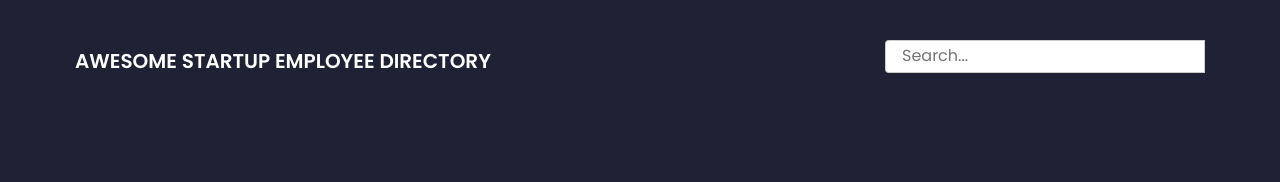
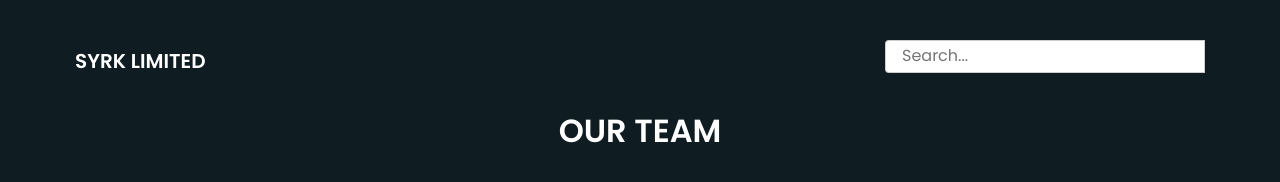
Before and after one commit to Rujay/Public-API-Request, a plain HTML site: page index.html in a window 1280 px wide. Drawn offline with Linux system fonts and the light colour scheme; no server answers.

Commit message:
changes were made to the color scheme & unnecessary code comments removed

```diff
--- a/css/styles.css
+++ b/css/styles.css
@@ -16,7 +16,7 @@ html, body {
 body {
     font-family: "Poppins", sans-serif;
     text-align: center;
-    background: #1F2235;
+    background: #0f1d22;
 }
 
 header {
@@ -85,7 +85,7 @@ header h1 {
     max-width: 360px;
     margin: 10px 10px 20px;
     padding: 10px;
-    background: #23263a;
+    background: #324147;
     border-radius: 0.25em;
     transition: .4s ease-out;
     overflow: hidden;
--- a/index.html
+++ b/index.html
@@ -1,7 +1,7 @@
 <!DOCTYPE html>
 <html lang="en-US">
     <head>
-        <title>Public API Requests</title>
+        <title>Employee Directory</title>
         <meta charset="UTF-8">
         <meta name="viewport" content="width=device-width, initial-scale=1, shrink-to-fit=no">
         <link href="css/normalize.css" rel="stylesheet">
@@ -15,86 +15,24 @@
         <header>
             <div class="header-inner-container">
                 <div class="header-text-container">
-                    <h1>AWESOME STARTUP EMPLOYEE DIRECTORY</h1>
+                    <h1>SYRK LIMITED</h1>
                 </div>
 
+
                 <div class="search-container">
-                    <!-- ======================
-                        Search markup:
 
-                        You can use the commented out markup below as a template
-                        for your search feature and append it to this `search-container` div.
-
-                        IMPORTANT: Altering the arrangement of the markup and the
-                        attributes used may break the styles or functionality.
-
-                        <form action="#" method="get">
-                            <input type="search" id="search-input" class="search-input" placeholder="Search...">
-                            <input type="submit" value="&#x1F50D;" id="search-submit" class="search-submit">
-                        </form>
-                    ======================= -->
                 </div>
             </div>
         </header>
+        <div >
+            <h1 style = "color:#fff">OUR TEAM</h1>
+        </div>
 
         <div id="gallery" class="gallery">
-            <!-- ======================
-                Gallery markup:
 
-                You can use the commented out markup below as a template
-                for each of your Gallery items, but you must use JS to
-                create and append them to the `gallery` div.
-
-                IMPORTANT: Altering the arrangement of the markup and the
-                attributes used may break the styles or functionality.
-
-                <div class="card">
-                    <div class="card-img-container">
-                        <img class="card-img" src="https://placehold.it/90x90" alt="profile picture">
-                    </div>
-                    <div class="card-info-container">
-                        <h3 id="name" class="card-name cap">first last</h3>
-                        <p class="card-text">email</p>
-                        <p class="card-text cap">city, state</p>
-                    </div>
-                </div>
-            ======================= -->
         </div>
 
-        <!-- =======================
-            Modal markup:
 
-            You can use the commented out markup below as a template
-            for your modal, but you must use JS to create and append
-            it to `body`.
-
-            IMPORTANT: Altering the arrangement of the markup and the
-            attributes used may break the styles or functionality.
-
-            <div class="modal-container">
-                <div class="modal">
-                    <button type="button" id="modal-close-btn" class="modal-close-btn"><strong>X</strong></button>
-                    <div class="modal-info-container">
-                        <img class="modal-img" src="https://placehold.it/125x125" alt="profile picture">
-                        <h3 id="name" class="modal-name cap">name</h3>
-                        <p class="modal-text">email</p>
-                        <p class="modal-text cap">city</p>
-                        <hr>
-                        <p class="modal-text">(555) 555-5555</p>
-                        <p class="modal-text">123 Portland Ave., Portland, OR 97204</p>
-                        <p class="modal-text">Birthday: 10/21/2015</p>
-                    </div>
-                </div>
-
-                // IMPORTANT: Below is only for exceeds tasks
-                <div class="modal-btn-container">
-                    <button type="button" id="modal-prev" class="modal-prev btn">Prev</button>
-                    <button type="button" id="modal-next" class="modal-next btn">Next</button>
-                </div>
-            </div>
-        ======================== -->
-
-        <!-- Add your JS here -->
         <script src="js/script.js"></script>
     </body>
 </html>
```
